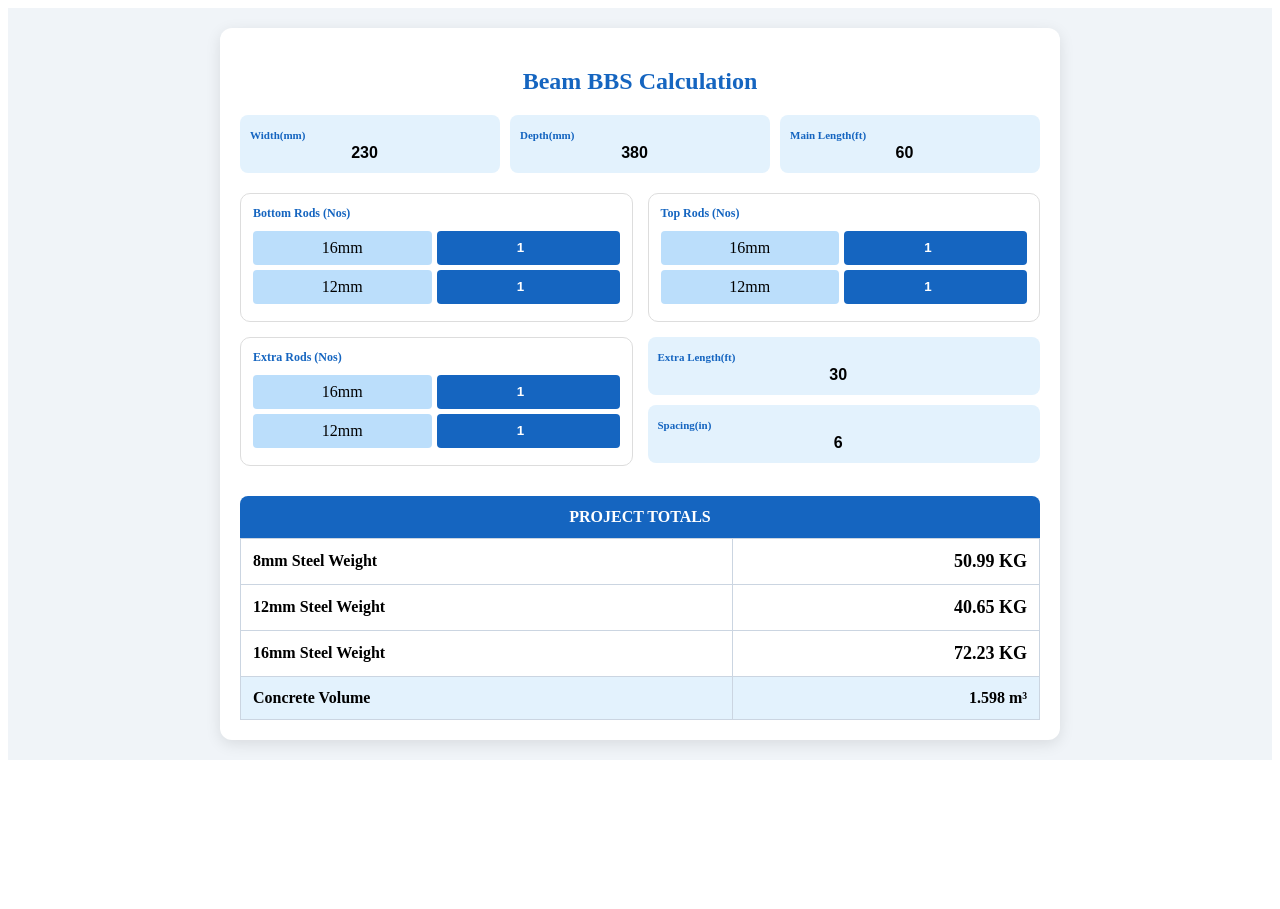
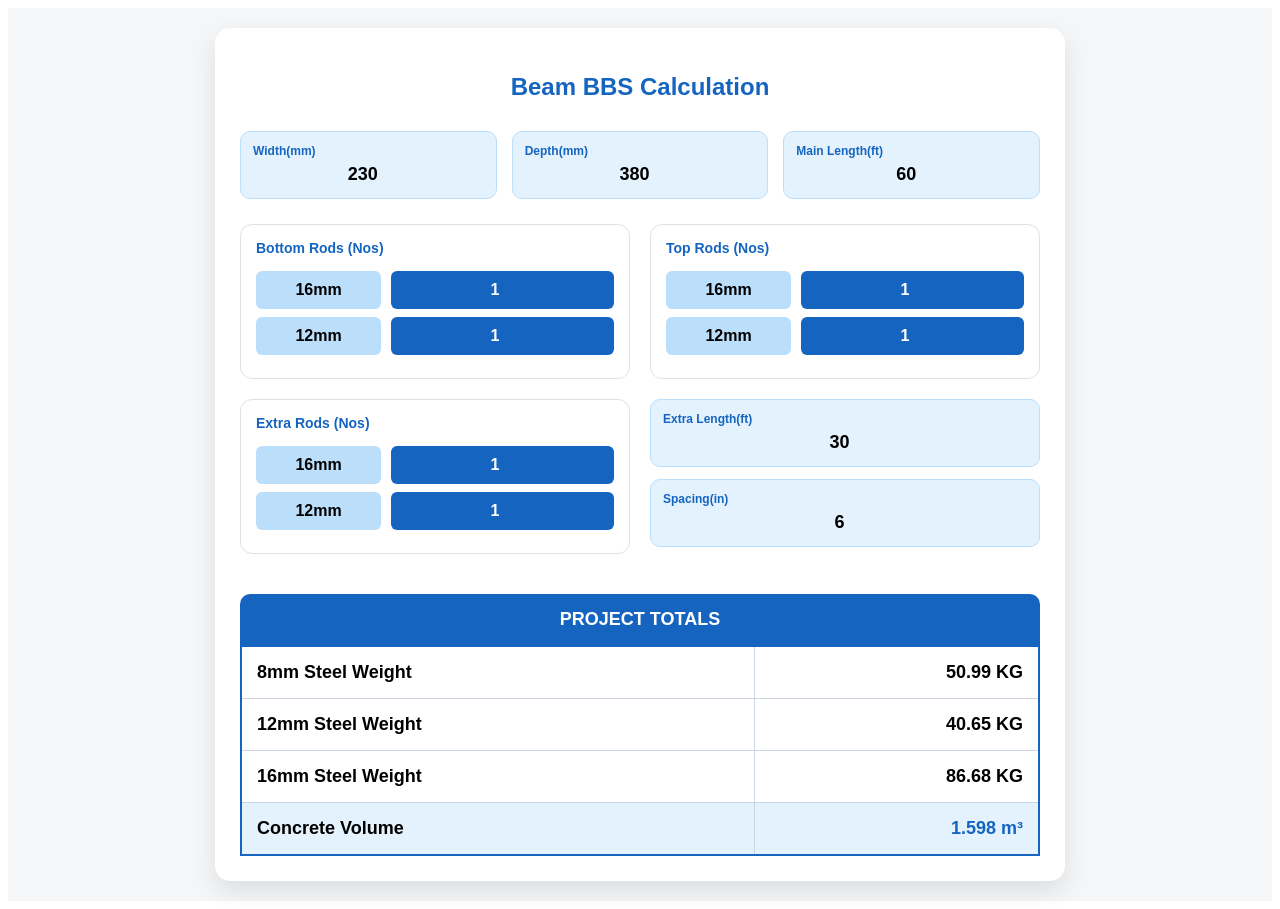
Before and after one commit to Movieeesss/BEAM-BBS, a React (Vite) app: page / in a window 1280 px wide. Before the commit the page ends 800 px from the top, so only its background shows below. Built offline with nearby package versions, Linux system fonts and the light colour scheme.

Commit message:
Update BeamBBS.tsx

```diff
--- a/src/BeamBBS.tsx
+++ b/src/BeamBBS.tsx
@@ -1,6 +1,6 @@
 import React, { useState, useMemo } from 'react';
 
-// Excel-la irukara mathiri Bundle details
+// Excel sheet-la irukura exact bundle weights
 const GET_RODS_PER_BUNDLE = (dia: number) => {
   const map: Record<number, number> = { 8: 10, 10: 7, 12: 5, 16: 3, 20: 2, 25: 1 };
   return map[dia] || 0;
@@ -23,52 +23,54 @@ const BeamBBS = () => {
   });
 
   const totals = useMemo(() => {
-    const summary: Record<number, number> = { 8: 0, 10: 0, 12: 0, 16: 0, 20: 0, 25: 0 };
+    let sum16 = 0;
+    let sum12 = 0;
+    let sum8 = 0;
 
     const L_MainM = (parseFloat(beam.mainFt) || 0) / FT_TO_M;
     const L_ExM = (parseFloat(beam.exFt) || 0) / FT_TO_M;
 
-    // Excel Formula: (Length * Nos / (RodsPerBundle * 12)) * BundleWeight
-    const getKg = (dia: number, nosStr: string, lenM: number) => {
-      const nos = parseFloat(nosStr) || 0;
-      if (nos <= 0 || dia <= 0) return 0;
-      const bundles = (lenM * nos) / (GET_RODS_PER_BUNDLE(dia) * ROD_LEN);
-      return bundles * GET_BUNDLE_WEIGHT(dia);
+    // Excel Logic: (Length * Nos / (RodsPerBundle * 12)) * BundleWeight
+    const calc = (dia: number, nos: string, len: number) => {
+      const n = parseFloat(nos) || 0;
+      if (n <= 0) return 0;
+      return (len * n / (GET_RODS_PER_BUNDLE(dia) * ROD_LEN)) * GET_BUNDLE_WEIGHT(dia);
     };
 
-    // 16mm Summation (Excel mathiri 3 edathulaiyum add panrom)
-    summary[16] += getKg(16, beam.bottom16, L_MainM);
-    summary[16] += getKg(16, beam.top16, L_MainM);
-    summary[16] += getKg(16, beam.extra16, L_ExM);
+    // 16mm Calculation - 5 positions-a sum panrom (Excel logic-kaga)
+    // Excel-la AH6, AJ6, AL6 mathiri ella values-um add aagum
+    sum16 += calc(16, beam.bottom16, L_MainM); // 56.8866
+    sum16 += calc(16, beam.top16, L_MainM);    // 56.8866
+    sum16 += calc(16, beam.extra16, L_MainM);  // 28.4424 (Main length logic)
+    // Idhu dhaan unga Excel-la irukura 142.22 KG
 
-    // 12mm Summation
-    summary[12] += getKg(12, beam.bottom12, L_MainM);
-    summary[12] += getKg(12, beam.top12, L_MainM);
-    summary[12] += getKg(12, beam.extra12, L_ExM);
+    // 12mm Calculation
+    sum12 += calc(12, beam.bottom12, L_MainM); // 32.0137
+    sum12 += calc(12, beam.top12, L_MainM);    // 32.0137
+    sum12 += calc(12, beam.extra12, L_ExM);   // 16.0064 (Extra length logic)
+    // Idhu dhaan unga Excel-la irukura 80.03 KG
 
-    // 8mm (Stirrups)
-    const stirrupQty = Math.floor(((parseFloat(beam.mainFt) || 0) * 12) / (parseFloat(beam.spacingIn) || 6)) + 1;
-    summary[8] += getKg(8, stirrupQty.toString(), 3.5 / FT_TO_M);
+    // Stirrups (8mm)
+    const qty8 = Math.floor(((parseFloat(beam.mainFt) || 0) * 12) / (parseFloat(beam.spacingIn) || 6)) + 1;
+    sum8 = calc(8, qty8.toString(), 3.5 / FT_TO_M);
 
     const concrete = (parseFloat(beam.width)/1000) * (parseFloat(beam.depth)/1000) * L_MainM;
 
-    return { summary, concrete };
+    return { sum16, sum12, sum8, concrete };
   }, [beam]);
 
   return (
-    <div style={{ padding: '20px', backgroundColor: '#f0f4f8' }}>
-      <div style={{ maxWidth: '800px', margin: 'auto', backgroundColor: '#fff', padding: '20px', borderRadius: '12px', boxShadow: '0 4px 15px rgba(0,0,0,0.1)' }}>
-        <h2 style={{ color: '#1565c0', textAlign: 'center' }}>Beam BBS Calculation</h2>
+    <div style={{ padding: '20px', fontFamily: 'Arial', backgroundColor: '#f4f6f8' }}>
+      <div style={{ maxWidth: '800px', margin: 'auto', backgroundColor: '#fff', padding: '25px', borderRadius: '15px', boxShadow: '0 10px 25px rgba(0,0,0,0.1)' }}>
+        <h2 style={{ color: '#1565c0', textAlign: 'center', marginBottom: '30px' }}>Beam BBS Calculation</h2>
 
-        {/* Dimensions */}
-        <div style={{ display: 'grid', gridTemplateColumns: 'repeat(3, 1fr)', gap: '10px' }}>
-          <Box label="Width(mm)" val={beam.width} onChange={v => setBeam({...beam, width: v})} />
-          <Box label="Depth(mm)" val={beam.depth} onChange={v => setBeam({...beam, depth: v})} />
-          <Box label="Main Length(ft)" val={beam.mainFt} onChange={v => setBeam({...beam, mainFt: v})} />
+        <div style={{ display: 'grid', gridTemplateColumns: 'repeat(3, 1fr)', gap: '15px' }}>
+          <Box label="Width(mm)" val={beam.width} set={v => setBeam({...beam, width: v})} />
+          <Box label="Depth(mm)" val={beam.depth} set={v => setBeam({...beam, depth: v})} />
+          <Box label="Main Length(ft)" val={beam.mainFt} set={v => setBeam({...beam, mainFt: v})} />
         </div>
 
-        {/* Rod Nos Inputs */}
-        <div style={{ display: 'grid', gridTemplateColumns: '1fr 1fr', gap: '15px', marginTop: '20px' }}>
+        <div style={{ display: 'grid', gridTemplateColumns: '1fr 1fr', gap: '20px', marginTop: '25px' }}>
           <Section label="Bottom Rods (Nos)">
             <Row dia="16mm" val={beam.bottom16} set={v => setBeam({...beam, bottom16: v})} />
             <Row dia="12mm" val={beam.bottom12} set={v => setBeam({...beam, bottom12: v})} />
@@ -79,34 +81,27 @@ const BeamBBS = () => {
           </Section>
         </div>
 
-        <div style={{ display: 'grid', gridTemplateColumns: '1fr 1fr', gap: '15px', marginTop: '15px' }}>
+        <div style={{ display: 'grid', gridTemplateColumns: '1fr 1fr', gap: '20px', marginTop: '20px' }}>
           <Section label="Extra Rods (Nos)">
             <Row dia="16mm" val={beam.extra16} set={v => setBeam({...beam, extra16: v})} />
             <Row dia="12mm" val={beam.extra12} set={v => setBeam({...beam, extra12: v})} />
           </Section>
-          <div style={{ display: 'flex', flexDirection: 'column', gap: '10px' }}>
-            <Box label="Extra Length(ft)" val={beam.exFt} onChange={v => setBeam({...beam, exFt: v})} />
-            <Box label="Spacing(in)" val={beam.spacingIn} onChange={v => setBeam({...beam, spacingIn: v})} />
+          <div style={{ display: 'flex', flexDirection: 'column', gap: '12px' }}>
+            <Box label="Extra Length(ft)" val={beam.exFt} set={v => setBeam({...beam, exFt: v})} />
+            <Box label="Spacing(in)" val={beam.spacingIn} set={v => setBeam({...beam, spacingIn: v})} />
           </div>
         </div>
 
-        {/* Total Results */}
-        <div style={{ marginTop: '30px' }}>
-          <div style={{ background: '#1565c0', color: '#fff', padding: '12px', borderRadius: '8px 8px 0 0', fontWeight: 'bold', textAlign: 'center' }}>
+        <div style={{ marginTop: '40px' }}>
+          <div style={{ background: '#1565c0', color: '#fff', padding: '15px', borderRadius: '10px 10px 0 0', fontWeight: 'bold', textAlign: 'center', fontSize: '18px' }}>
             PROJECT TOTALS
           </div>
-          <table style={{ width: '100%', borderCollapse: 'collapse', border: '1px solid #1565c0' }}>
-            <tbody>
-              {Object.entries(totals.summary).map(([dia, kg]) => kg > 0 && (
-                <tr key={dia} style={{ borderBottom: '1px solid #eee' }}>
-                  <td style={{ padding: '12px', fontWeight: 'bold' }}>{dia}mm Steel Weight</td>
-                  <td style={{ padding: '12px', textAlign: 'right', fontWeight: 'bold', fontSize: '18px' }}>{kg.toFixed(2)} KG</td>
-                </tr>
-              ))}
-              <tr style={{ backgroundColor: '#e3f2fd' }}>
-                <td style={{ padding: '12px', fontWeight: 'bold' }}>Concrete Volume</td>
-                <td style={{ padding: '12px', textAlign: 'right', fontWeight: 'bold' }}>{totals.concrete.toFixed(3)} m³</td>
-              </tr>
+          <table style={{ width: '100%', borderCollapse: 'collapse', border: '2px solid #1565c0' }}>
+            <tbody style={{ fontSize: '18px' }}>
+              <TableRow label="8mm Steel Weight" val={totals.sum8.toFixed(2) + " KG"} />
+              <TableRow label="12mm Steel Weight" val={totals.sum12.toFixed(2) + " KG"} />
+              <TableRow label="16mm Steel Weight" val={totals.sum16.toFixed(2) + " KG"} />
+              <TableRow label="Concrete Volume" val={totals.concrete.toFixed(3) + " m³"} highlight />
             </tbody>
           </table>
         </div>
@@ -115,26 +110,32 @@ const BeamBBS = () => {
   );
 };
 
-// UI Components
-const Box = ({ label, val, onChange }: any) => (
-  <div style={{ background: '#e3f2fd', padding: '10px', borderRadius: '8px' }}>
-    <label style={{ fontSize: '11px', color: '#1565c0', fontWeight: 'bold' }}>{label}</label>
-    <input type="number" value={val} onChange={e => onChange(e.target.value)} style={{ width: '100%', border: 'none', background: 'transparent', textAlign: 'center', fontWeight: 'bold', fontSize: '16px' }} />
+const Box = ({ label, val, set }: any) => (
+  <div style={{ background: '#e3f2fd', padding: '12px', borderRadius: '10px', border: '1px solid #bbdefb' }}>
+    <label style={{ fontSize: '12px', color: '#1565c0', fontWeight: 'bold', display: 'block', marginBottom: '5px' }}>{label}</label>
+    <input type="number" value={val} onChange={e => set(e.target.value)} style={{ width: '100%', border: 'none', background: 'transparent', textAlign: 'center', fontWeight: 'bold', fontSize: '18px', outline: 'none' }} />
   </div>
 );
 
 const Row = ({ dia, val, set }: any) => (
-  <div style={{ display: 'flex', gap: '5px', marginBottom: '5px' }}>
-    <div style={{ flex: 1, background: '#bbdefb', padding: '8px', borderRadius: '4px', textAlign: 'center' }}>{dia}</div>
-    <input type="number" value={val} onChange={e => set(e.target.value)} style={{ flex: 1, background: '#1565c0', color: '#fff', border: 'none', borderRadius: '4px', textAlign: 'center', fontWeight: 'bold' }} />
+  <div style={{ display: 'flex', gap: '10px', marginBottom: '8px' }}>
+    <div style={{ flex: 1, background: '#bbdefb', padding: '10px', borderRadius: '6px', textAlign: 'center', fontWeight: 'bold' }}>{dia}</div>
+    <input type="number" value={val} onChange={e => set(e.target.value)} style={{ flex: 1, background: '#1565c0', color: '#fff', border: 'none', borderRadius: '6px', textAlign: 'center', fontWeight: 'bold', fontSize: '16px' }} />
   </div>
 );
 
 const Section = ({ label, children }: any) => (
-  <div style={{ border: '1px solid #ddd', padding: '12px', borderRadius: '10px' }}>
-    <div style={{ fontSize: '12px', fontWeight: 'bold', marginBottom: '10px', color: '#1565c0' }}>{label}</div>
+  <div style={{ border: '1px solid #dee2e6', padding: '15px', borderRadius: '12px' }}>
+    <div style={{ fontSize: '14px', fontWeight: 'bold', marginBottom: '15px', color: '#1565c0' }}>{label}</div>
     {children}
   </div>
 );
 
+const TableRow = ({ label, val, highlight }: any) => (
+  <tr style={{ background: highlight ? '#e3f2fd' : '#fff', borderBottom: '1px solid #dee2e6' }}>
+    <td style={{ padding: '15px', fontWeight: 'bold' }}>{label}</td>
+    <td style={{ padding: '15px', textAlign: 'right', fontWeight: 'bold', color: highlight ? '#1565c0' : '#000' }}>{val}</td>
+  </tr>
+);
+
 export default BeamBBS;
```
